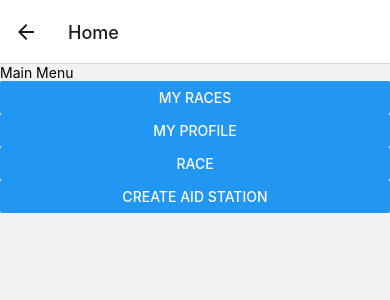
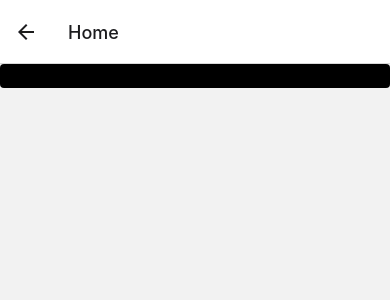
Before and after one commit to GreenField-Org/ultracrewmobile, a React Native app: screen /Home in a window 390 px wide. Shown: the top 300 px of the page. Built offline with nearby package versions, Linux system fonts and the light colour scheme.

Commit message:
changing from button to pressable in order to be able to customize it

```diff
--- a/Views/Home.js
+++ b/Views/Home.js
@@ -1,6 +1,6 @@
 import React from 'react';
 import { StyleSheet, View, Text } from 'react-native';
-import { Button } from 'react-native';
+import { Button, Pressable } from 'react-native';
 
 
 /*  This should be moved into the View folder once all page creations are merged back into main */
@@ -9,23 +9,40 @@ import { Button } from 'react-native';
 export default function Home({ navigation }) {
     return (
         <View>
-            <Text>Main Menu</Text>
-            <Button
+            <Pressable
             title="My Races"
+            color= 'black'
+            style={styles.button}
             onPress={() => navigation.navigate('MyRaces')}
           />
-          <Button
+          <Pressable
           title="My Profile"
+          color= 'black'
           onPress={() => navigation.navigate('ProfilePage')}
         />
-        <Button
-        title="Race"
+        <Pressable
+        title="My Races"
+        color= 'black'
         onPress={() => navigation.navigate('Race')}
       />
-      <Button
+      <Pressable
       title="Create Aid Station"
+      color= 'black'
+      backgroundColor= 'blue'
       onPress={() => navigation.navigate('AidStation')}
     />
         </View>
     )
 }
+
+const styles = StyleSheet.create({
+  button: {
+    alignItems: 'center',
+    justifyContent: 'center',
+    paddingVertical: 12,
+    paddingHorizontal: 32,
+    borderRadius: 4,
+    elevation: 3,
+    backgroundColor: 'black',
+  }
+})
```
